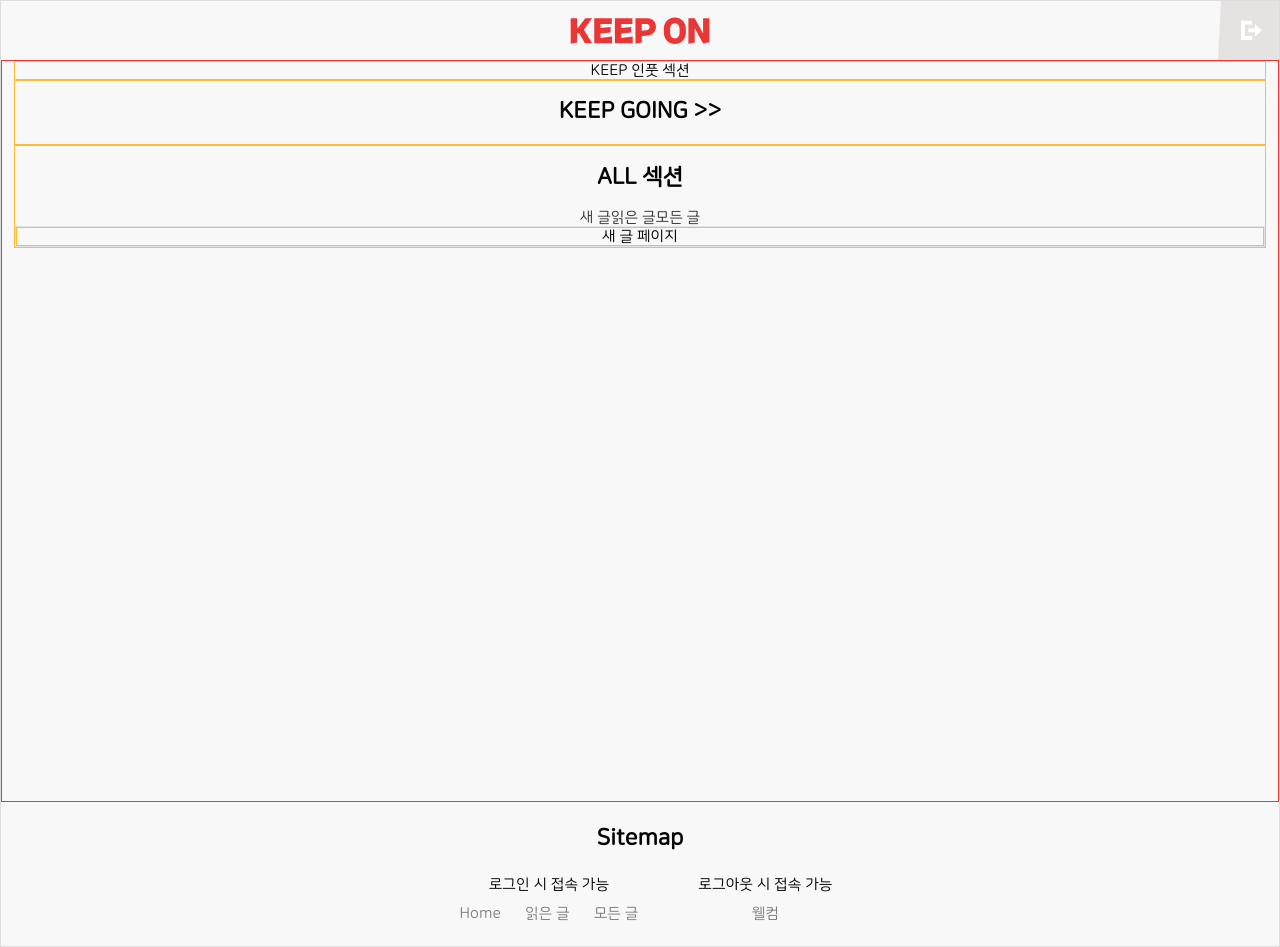
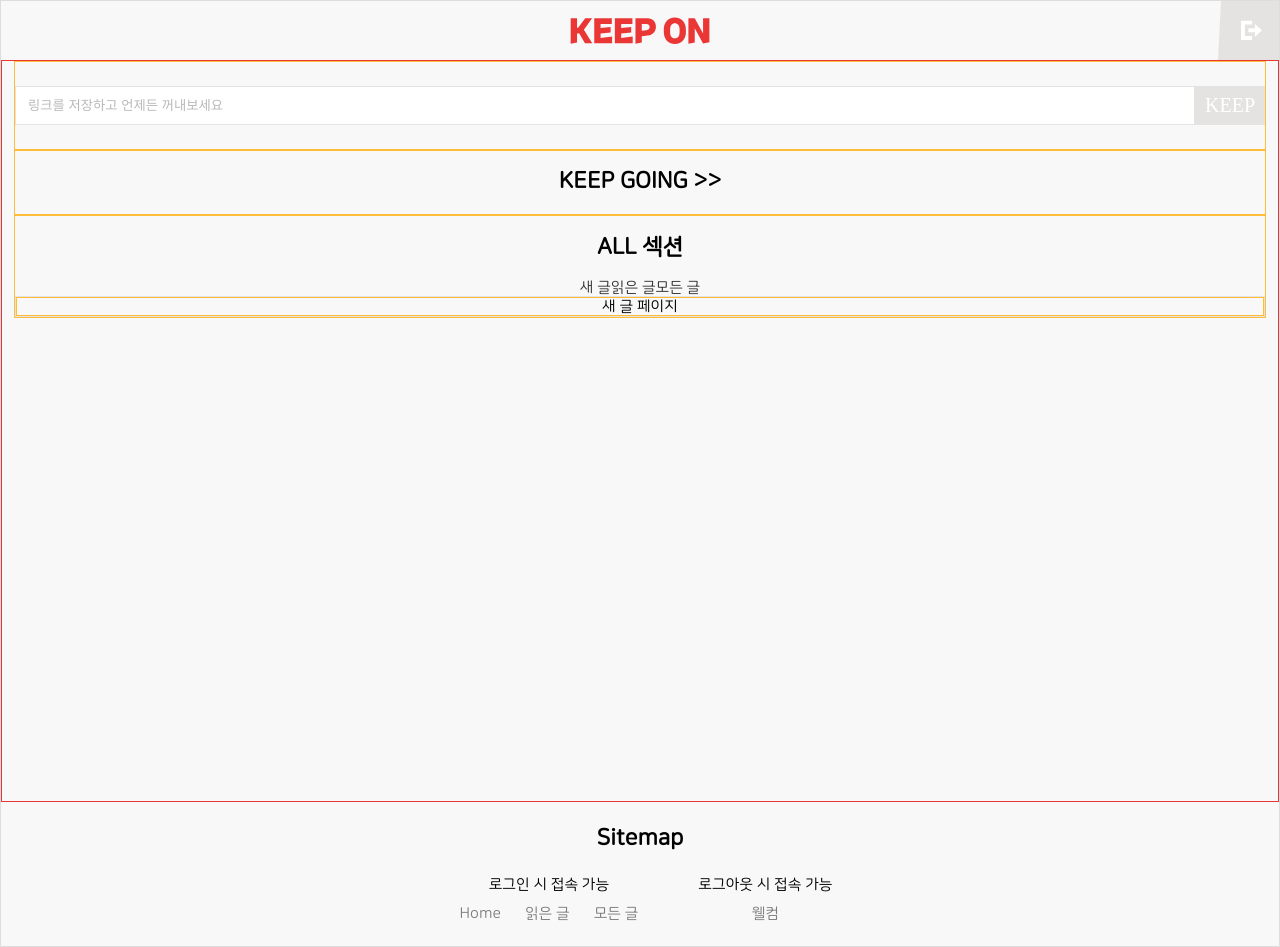
Before and after one commit to SeoJoonsoo/link_moa-react-, a React (Vite) app: page / in a window 1280 px wide. Built offline with nearby package versions, Linux system fonts and the light colour scheme; a web font is replaced by a local one.

Commit message:
Design : HomeLayout의 Keep버튼 퍼블리싱. TextForm 컴포넌트 추가

```diff
--- /dev/null
+++ b/src/components/Form/TextForm/TextForm.tsx
@@ -0,0 +1,64 @@
+import { useState } from 'react';
+import * as S from './style';
+import ICON_ALL_DELETE from '@/assets/images/ic-all-delete.svg';
+
+// 텍스트인풋 + 버튼 으로 이루어진 폼
+// 입력 시 [제출버튼]과 [전체 삭제 버튼]이 활성화됩니다
+//  [제출버튼] default : 배경색=회색. disabled
+//            활성화시 : 배경색=포인트색. disabled 해제
+//  [전체 삭제 버튼] default : 숨김
+//                  활성화시 : 버튼 아이콘 나타남
+
+// className에 맞게 스타일을 적용합니다
+// className에 아무것도 없을때 기본 스타일 :
+//    input : 흰색
+//    button : 글자색=검정, 배경색=회색, 폰트=fontR
+
+// point-button : submit 버튼의 폰트를 pointFont로 적용합니다.
+
+type Props = {
+  className?: 'point-button';
+  placeholder: string;
+  buttonText: string;
+  onSubmit: () => void;
+};
+
+export default function TextForm({ className, placeholder, buttonText, onSubmit }: Props) {
+  const [value, setValue] = useState('');
+
+  const onDeleteAll = () => {
+    setValue('');
+  };
+  return (
+    <S.Form
+      className={className + (value !== '' ? 'isValue' : '')}
+      onSubmit={(e) => {
+        e.preventDefault();
+        onSubmit();
+      }}
+    >
+      <div className="input-wrapper">
+        <input
+          type="text"
+          placeholder={placeholder}
+          value={value}
+          onChange={(e) => {
+            setValue(e.target.value);
+          }}
+        />
+        <button
+          className="all-delete-button"
+          type="button"
+          onClick={() => {
+            onDeleteAll();
+          }}
+        >
+          <img src={ICON_ALL_DELETE} alt="delete-icon" height={22} width={22} />
+        </button>
+      </div>
+      <button type="submit" disabled={value === ''}>
+        {buttonText}
+      </button>
+    </S.Form>
+  );
+}
--- /dev/null
+++ b/src/components/Form/TextForm/style.ts
@@ -0,0 +1,68 @@
+import { css, styled } from 'styled-components';
+
+export const Form = styled.form`
+  display: flex;
+  width: 100%;
+  .input-wrapper {
+    flex-grow: 1;
+    flex-shrink: 1;
+    position: relative;
+    input {
+      width: 100%;
+      height: 100%;
+      padding: ${(props) => (props.className?.match('isValue') ? '0.53rem 34px 0.53rem 0.8rem' : '0.53rem 0.8rem')};
+      border: none;
+      outline: none;
+      &::placeholder {
+        color: ${({ theme }) => theme.textLight};
+      }
+      &::-webkit-input-placeholder {
+        color: ${({ theme }) => theme.textLight};
+      }
+      &:-ms-input-placeholder {
+        color: ${({ theme }) => theme.textLight};
+      }
+      &::placeholder {
+        color: ${({ theme }) => theme.textLight};
+      }
+      &::-webkit-input-placeholder {
+        color: ${({ theme }) => theme.textLight};
+      }
+      &:-ms-input-placeholder {
+        color: ${({ theme }) => theme.textLight};
+      }
+    }
+    .all-delete-button {
+      display: ${(props) => (props.className?.match('isValue') ? 'block' : 'none')};
+      position: absolute;
+      top: 50%;
+      right: 0;
+      transform: translateY(-50%);
+      padding: 8px;
+      font-size: 0;
+      background-color: unset;
+    }
+  }
+  button {
+    flex-grow: 0;
+    flex-shrink: 0;
+    background-color: ${({ theme }) => theme.basicGray};
+    transition: background 0.2s ease-in-out;
+    ${(props) =>
+      props.className?.match('point-button') &&
+      css`
+        font-family: ${({ theme }) => theme.pointFont};
+        color: ${({ theme }) => theme.white};
+        font-size: 20px;
+        padding: 8px 10px;
+      `}
+    ${(props) =>
+      props.className?.match('isValue') &&
+      css`
+        background-color: ${({ theme }) => theme.point};
+        color: ${({ theme }) => theme.white};
+        font-size: 20px;
+        padding: 8px 10px;
+      `}
+  }
+`;
--- a/src/layouts/GloberStyle.ts
+++ b/src/layouts/GloberStyle.ts
@@ -23,7 +23,8 @@ export const GlobalStyle = createGlobalStyle`
   footer,
   main,
   section,
-  div {
+  div,
+  input {
     box-sizing: border-box;
   }
   ul, ol, li {
@@ -48,6 +49,7 @@ export const GlobalStyle = createGlobalStyle`
     flex-direction: column;
     margin: 0 auto;
     padding: 0;
+    min-width: 360px;
     max-width: 1280px;
     min-height: 100vh;
     text-align: center;
@@ -63,4 +65,5 @@ export const GlobalStyle = createGlobalStyle`
     }
   }
 
+
 `;
--- a/src/layouts/HomeLayout/index.tsx
+++ b/src/layouts/HomeLayout/index.tsx
@@ -1,10 +1,22 @@
 import { Outlet } from 'react-router';
 import { Link } from 'react-router-dom';
+import * as S from './style';
+import TextForm from '@/components/Form/TextForm/TextForm';
 
 export default function HomeLayout() {
+  const onSubmit = () => {
+    // TODO : 링크 저장 API 구현
+  };
   return (
     <>
-      <section>KEEP 인풋 섹션</section>
+      <S.KeepSection>
+        <TextForm
+          className="point-button"
+          placeholder="링크를 저장하고 언제든 꺼내보세요"
+          buttonText="KEEP"
+          onSubmit={onSubmit}
+        />
+      </S.KeepSection>
       <section>
         <h2>KEEP GOING &#62;&#62;</h2>
       </section>
--- /dev/null
+++ b/src/layouts/HomeLayout/style.ts
@@ -0,0 +1,5 @@
+import { styled } from 'styled-components';
+
+export const KeepSection = styled.section`
+  padding: 24px 0;
+`;
```
Also changed, not shown: src/assets/images/ic-all-delete.svg (added).
